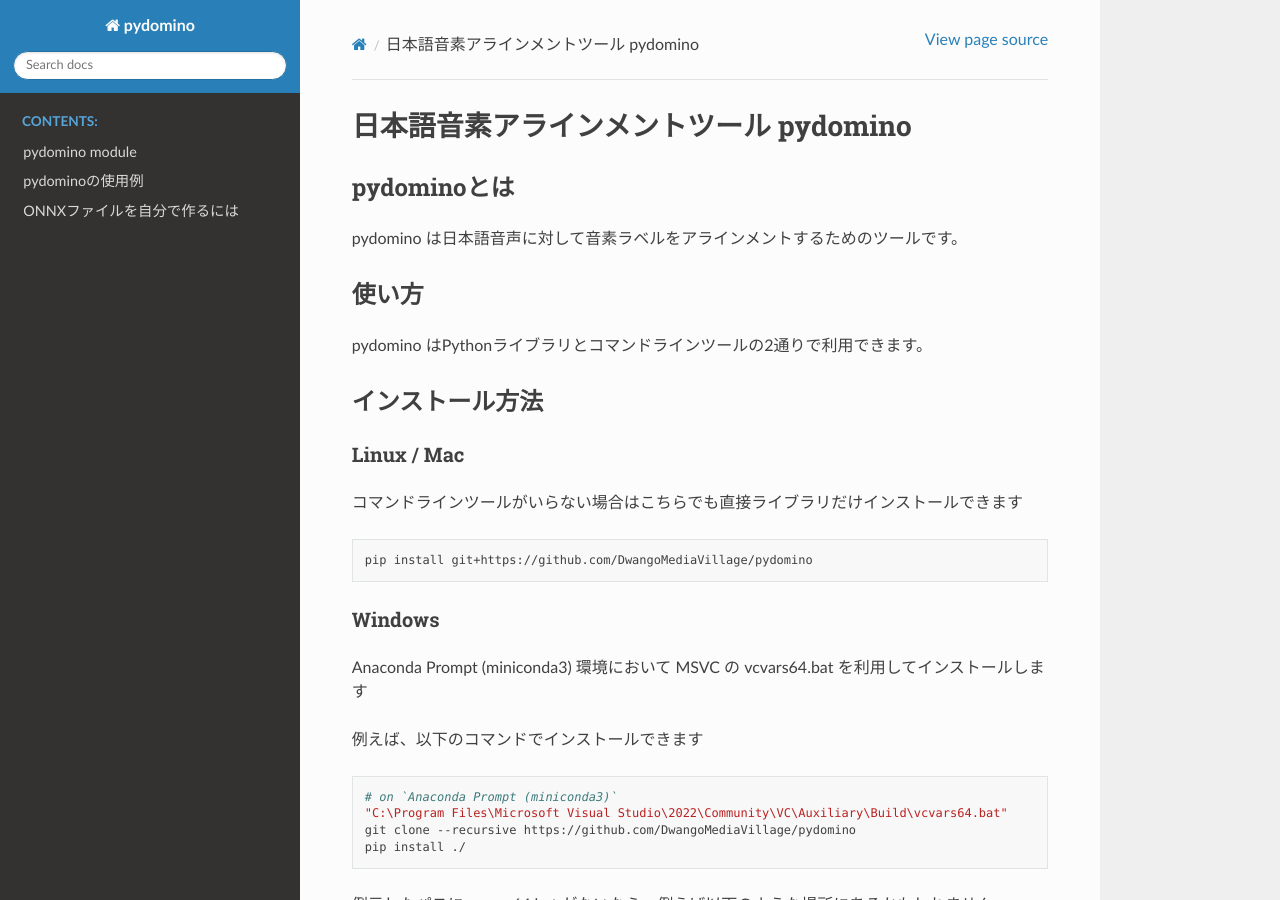
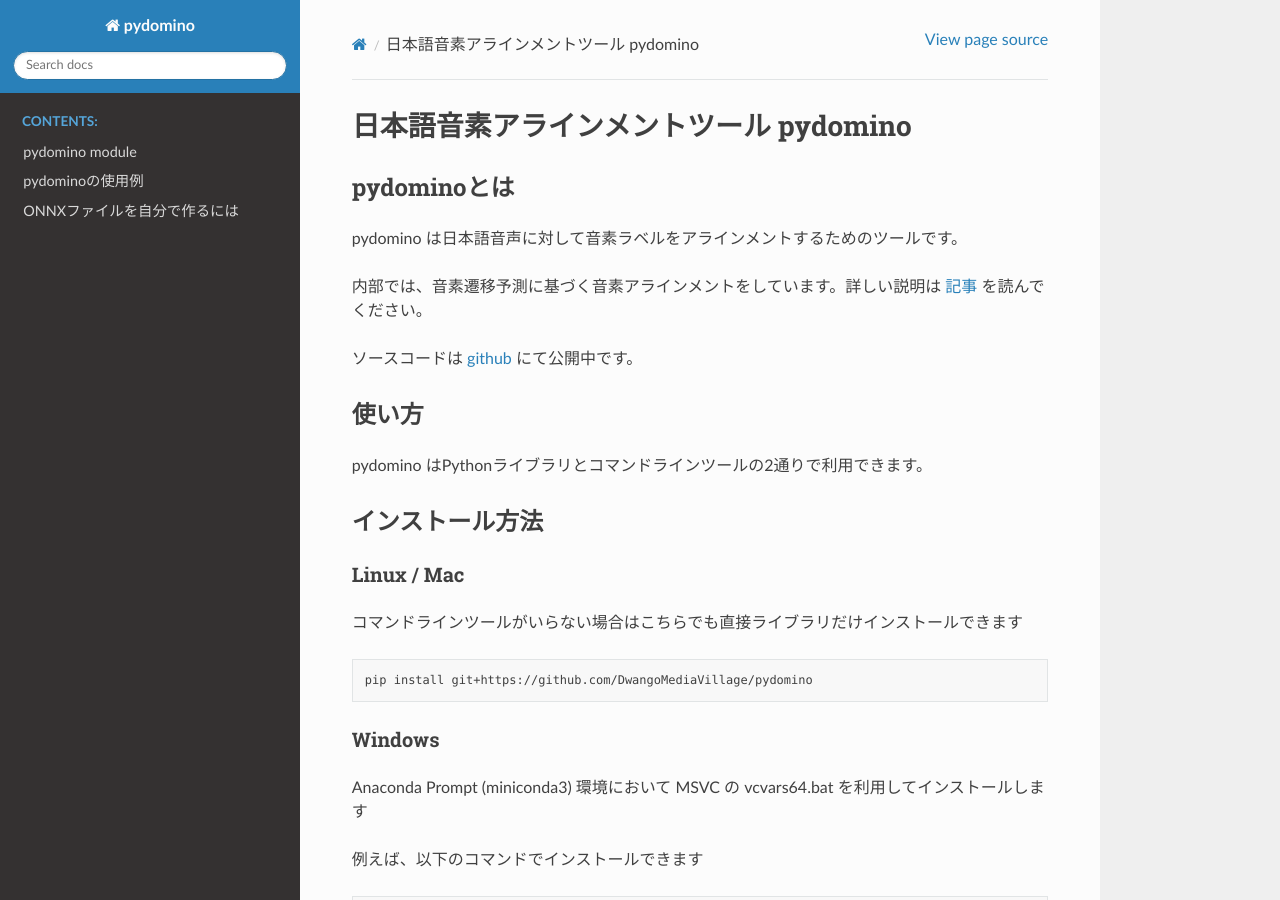
Before and after one commit to DwangoMediaVillage/pydomino, a Sphinx documentation site: the page built from sphinx/source/index.rst, in a window 1280 px wide and 900 px high. Built offline with Sphinx 7.4.7 and the Read the Docs theme 3.1.0, drawn with Linux system fonts in a browser that asks for light colours.

Commit message:
fix: 記事とgithubのリンクを追加

```diff
--- a/sphinx/source/index.rst
+++ b/sphinx/source/index.rst
@@ -10,6 +10,10 @@ pydominoとは
 ------------
 
 pydomino は日本語音声に対して音素ラベルをアラインメントするためのツールです。
+
+内部では、音素遷移予測に基づく音素アラインメントをしています。詳しい説明は `記事 <https://dmv.nico/ja/articles/domino_phoneme_transition/>`_ を読んでください。
+
+ソースコードは `github <https://github.com/DwangoMediaVillage/pydomino>`_ にて公開中です。
 
 使い方
 ------
```
